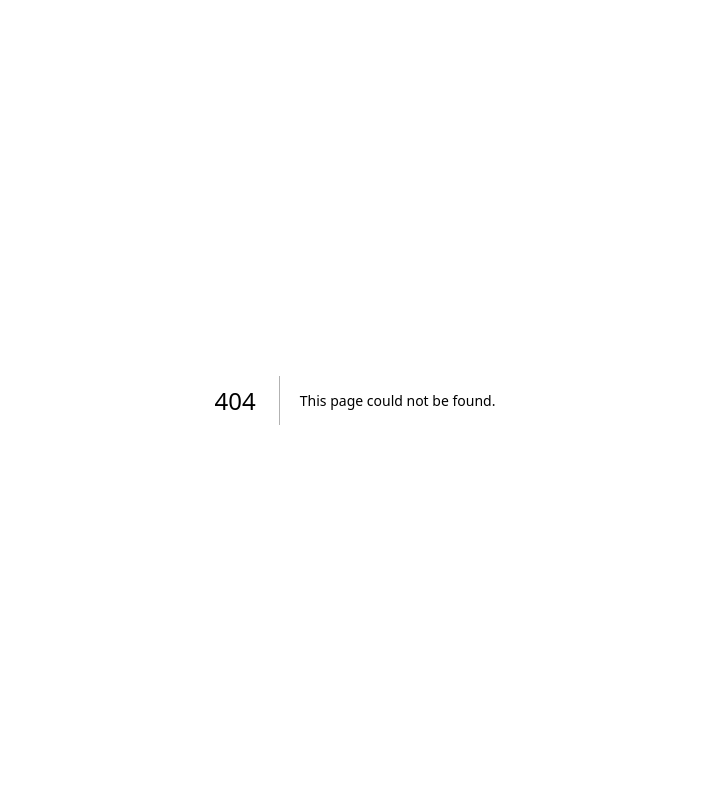
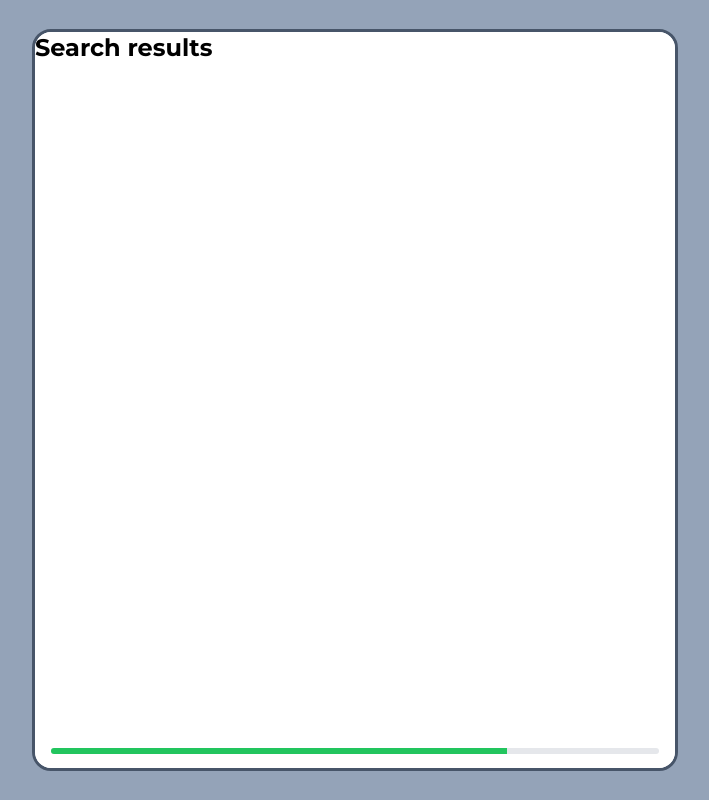
Before and after one commit to alessandrobelottidev/fairmeet, a Next.js app in the folder web-ui/: page /create-meetup/search-results in a window 1280 px wide. Before the commit this address had no page. Shown: the whole page, without its empty margins (285-994 px from the left). Built offline with nearby package versions, Linux system fonts and the light colour scheme.

Commit message:
Create meetup basic context and baseline for the creation pages. Group selection complete.

```diff
--- /dev/null
+++ b/web-ui/src/app/(protected)/create-meetup/group-selection/page.tsx
@@ -0,0 +1,72 @@
+"use client";
+
+import { useEffect, useState } from "react";
+import { useMeetupCreation } from "@/context/meetup-creation-context";
+import { IGroup } from "@fairmeet/rest-api";
+import { getCurrentUser, User } from "@/lib/auth";
+import { clientFetch } from "@/lib/client-fetch";
+import ContinueButton from "@/components/meetup-creation/ContinueButton";
+
+export default function GroupSelectionStep() {
+  const { setCurrentStep, updateMeetupData, meetupData } = useMeetupCreation();
+  const [groups, setGroups] = useState<IGroup[] | null>(null);
+  const [user, setUser] = useState<User | null>(null);
+
+  const fetchData = async () => {
+    try {
+      const userData = await getCurrentUser();
+      setUser(userData);
+
+      if (userData) {
+        const userId = userData.id;
+
+        const groups = await clientFetch<IGroup[]>(
+          `/v1/users/${userId}/groups`,
+          {
+            method: "GET",
+          }
+        );
+
+        setGroups(groups);
+      }
+    } catch (error) {
+      console.error("Error fetching user:", error);
+      setUser(null);
+    }
+  };
+
+  useEffect(() => {
+    fetchData();
+  }, []);
+
+  useEffect(() => {
+    setCurrentStep(1);
+  }, [setCurrentStep]);
+
+  return (
+    <div className="p-10">
+      <h1 className="text-2xl font-bold text-center">
+        Scegli per quale gruppo creare il ritrovo
+      </h1>
+      <form className="space-y-4 mt-4">
+        <div className="rounded-full border-2 overflow-clip">
+          <select
+            value={meetupData.groupId}
+            onChange={(e) => updateMeetupData({ groupId: e.target.value })}
+            className="block w-full bg-white p-3 border-r-8 border-r-transparent focus:outline-none"
+          >
+            <option key={-1} value="">
+              Seleziona un gruppo
+            </option>
+            {groups?.map((group, i) => (
+              <option key={i} value={group._id}>
+                {group.name}
+              </option>
+            ))}
+          </select>
+        </div>
+      </form>
+      <ContinueButton>CONTINUA</ContinueButton>
+    </div>
+  );
+}
--- /dev/null
+++ b/web-ui/src/app/(protected)/create-meetup/layout.tsx
@@ -0,0 +1,21 @@
+import { MeetupCreationProvider } from "@/context/meetup-creation-context";
+import { CreationProgress } from "@/components/meetup-creation/CreationProgress";
+
+export default function RootLayout({
+  children,
+}: {
+  children: React.ReactNode;
+}) {
+  return (
+    <MeetupCreationProvider>
+      <div className="min-h-screen relative">
+        <div className="bg-white min-h-[calc(_100vh_-_30px_)] max-h-[calc(_100vh_-_30px_)] sm:min-h-[calc(_100vh_-_92px_)] sm:max-h-[calc(_100vh_-_92px_)] overflow-y-scroll">
+          {children}
+        </div>
+        <footer className="absolute bottom-0 sm:bottom-[62px] left-0 right-0 z-50 pb-4 pt-2 bg-white">
+          <CreationProgress />
+        </footer>
+      </div>
+    </MeetupCreationProvider>
+  );
+}
--- /dev/null
+++ b/web-ui/src/app/(protected)/create-meetup/participants/page.tsx
@@ -0,0 +1,31 @@
+"use client";
+
+import { useEffect } from "react";
+import { useMeetupCreation } from "@/context/meetup-creation-context";
+
+export default function ParticipantsStep() {
+  const { setCurrentStep, updateMeetupData, meetupData } = useMeetupCreation();
+
+  useEffect(() => {
+    setCurrentStep(2);
+  }, [setCurrentStep]);
+
+  return (
+    <div>
+      <h1 className="text-2xl font-bold">Participants</h1>
+      {/* <form className="space-y-4 mt-4">
+        <div>
+          <label className="block text-sm font-medium text-gray-700">
+            Title
+          </label>
+          <input
+            type="text"
+            value={meetupData.title}
+            onChange={(e) => updateMeetupData({ title: e.target.value })}
+            className="mt-1 block w-full rounded-md border-gray-300 shadow-sm"
+          />
+        </div>
+      </form> */}
+    </div>
+  );
+}
--- /dev/null
+++ b/web-ui/src/app/(protected)/create-meetup/search-results/page.tsx
@@ -0,0 +1,31 @@
+"use client";
+
+import { useEffect } from "react";
+import { useMeetupCreation } from "@/context/meetup-creation-context";
+
+export default function GroupSelectionStep() {
+  const { setCurrentStep, updateMeetupData, meetupData } = useMeetupCreation();
+
+  useEffect(() => {
+    setCurrentStep(3);
+  }, [setCurrentStep]);
+
+  return (
+    <div>
+      <h1 className="text-2xl font-bold">Search results</h1>
+      {/* <form className="space-y-4 mt-4">
+        <div>
+          <label className="block text-sm font-medium text-gray-700">
+            Title
+          </label>
+          <input
+            type="text"
+            value={meetupData.title}
+            onChange={(e) => updateMeetupData({ title: e.target.value })}
+            className="mt-1 block w-full rounded-md border-gray-300 shadow-sm"
+          />
+        </div>
+      </form> */}
+    </div>
+  );
+}
--- /dev/null
+++ b/web-ui/src/app/(protected)/create-meetup/sucess/page.tsx
@@ -0,0 +1,31 @@
+"use client";
+
+import { useEffect } from "react";
+import { useMeetupCreation } from "@/context/meetup-creation-context";
+
+export default function GroupSelectionStep() {
+  const { setCurrentStep, updateMeetupData, meetupData } = useMeetupCreation();
+
+  useEffect(() => {
+    setCurrentStep(4);
+  }, [setCurrentStep]);
+
+  return (
+    <div className="">
+      <h1 className="text-2xl font-bold">Success</h1>
+      {/* <form className="space-y-4 mt-4">
+        <div>
+          <label className="block text-sm font-medium text-gray-700">
+            Title
+          </label>
+          <input
+            type="text"
+            value={meetupData.title}
+            onChange={(e) => updateMeetupData({ title: e.target.value })}
+            className="mt-1 block w-full rounded-md border-gray-300 shadow-sm"
+          />
+        </div>
+      </form> */}
+    </div>
+  );
+}
--- a/web-ui/src/app/(protected)/layout.tsx
+++ b/web-ui/src/app/(protected)/layout.tsx
@@ -7,7 +7,7 @@ export default async function MakeItMobileLayout({
 }) {
   return (
     <div className="bg-slate-400 sm:h-screen sm:flex sm:justify-center sm:items-center sm:py-8">
-      <div className="max-w-screen-sm h-full w-full sm:aspect-[9/19.5] sm:mx-auto sm:outline sm:outline-slate-600 sm:rounded-2xl sm:overflow-hidden sm:max-h-screen">
+      <div className="max-w-screen-sm h-full bg-gray-100 w-full sm:aspect-[9/19.5] sm:mx-auto sm:outline sm:outline-slate-600 sm:rounded-2xl sm:overflow-hidden sm:max-h-screen">
         {children}
       </div>
     </div>
--- /dev/null
+++ b/web-ui/src/components/meetup-creation/ContinueButton.tsx
@@ -0,0 +1,43 @@
+"use client";
+
+import { useMeetupCreation } from "@/context/meetup-creation-context";
+import { useRouter } from "next/navigation";
+
+interface Props {
+  callBack?: () => Promise<void>;
+  children: React.ReactNode;
+}
+
+export default function ContinueButton({ callBack, children }: Props) {
+  const { currentStep, setCurrentStep, steps, isStepComplete } =
+    useMeetupCreation();
+  const router = useRouter();
+
+  async function goToNextStep() {
+    if (currentStep + 1 > steps.length) {
+      return;
+    }
+
+    if (isStepComplete(currentStep)) {
+      router.push(steps[currentStep].path);
+      setCurrentStep(currentStep + 1);
+    } else {
+      console.log("NOT READY BOYYYY");
+    }
+  }
+
+  return (
+    <div>
+      <button
+        onClick={async () => {
+          if (callBack) {
+            await callBack();
+          }
+          await goToNextStep();
+        }}
+      >
+        {children}
+      </button>
+    </div>
+  );
+}
--- /dev/null
+++ b/web-ui/src/components/meetup-creation/CreationProgress.tsx
@@ -0,0 +1,18 @@
+"use client";
+import { useMeetupCreation } from "@/context/meetup-creation-context";
+
+export function CreationProgress() {
+  const { currentStep, steps, isStepComplete } = useMeetupCreation();
+  const percentage = (currentStep / steps.length) * 100;
+
+  return (
+    <div className="w-full px-4">
+      <div className="w-full h-1.5 bg-gray-200 rounded-full overflow-hidden">
+        <div
+          className="h-full bg-green-500 transition-all duration-500 ease-in-out"
+          style={{ width: `${percentage}%` }}
+        />
+      </div>
+    </div>
+  );
+}
--- /dev/null
+++ b/web-ui/src/context/meetup-creation-context.tsx
@@ -0,0 +1,138 @@
+"use client";
+
+import { createContext, useContext, ReactNode, useState } from "react";
+
+export interface MeetupData {
+  groupId: string;
+  title?: string;
+  description?: string;
+  date?: string;
+  location?: {
+    address?: string;
+    city?: string;
+    coordinates?: {
+      lat: number;
+      lng: number;
+    };
+  };
+  attendeeLimit?: number;
+  categories?: string[];
+  organizer?: {
+    name: string;
+    email: string;
+  };
+}
+
+interface MeetupCreationState {
+  currentStep: number;
+  steps: {
+    path: string;
+  }[];
+  meetupData: MeetupData;
+  setCurrentStep: (step: number) => void;
+  updateMeetupData: (data: Partial<MeetupData>) => void;
+  isStepComplete: (step: number) => boolean;
+  resetForm: () => void;
+}
+
+const MeetupCreationContext = createContext<MeetupCreationState | undefined>(
+  undefined
+);
+
+const INITIAL_MEETUP_DATA: MeetupData = {
+  groupId: "",
+
+  /// CLAUDE SUGGESTION
+  title: "",
+  description: "",
+  date: "",
+  location: {
+    address: "",
+    city: "",
+  },
+  attendeeLimit: 0,
+  categories: [],
+  organizer: {
+    name: "",
+    email: "",
+  },
+};
+
+const BASE_URL = "/create-meetup";
+
+const steps = [
+  {
+    path: `${BASE_URL}/group-selection`,
+  },
+  {
+    path: `${BASE_URL}/participants`,
+  },
+  {
+    path: `${BASE_URL}/search-results`,
+  },
+  {
+    path: `${BASE_URL}/success`,
+  },
+];
+
+export function MeetupCreationProvider({ children }: { children: ReactNode }) {
+  const [currentStep, setCurrentStep] = useState(1);
+  const [meetupData, setMeetupData] = useState<MeetupData>(INITIAL_MEETUP_DATA);
+
+  const updateMeetupData = (newData: Partial<MeetupData>) => {
+    setMeetupData((prev: any) => ({
+      ...prev,
+      ...newData,
+    }));
+  };
+
+  const isStepComplete = (step: number): boolean => {
+    switch (step) {
+      case 1:
+        return Boolean(meetupData.groupId && meetupData.groupId !== "");
+      case 2: // Location
+        return Boolean(
+          meetupData.location?.address && meetupData.location?.city
+        );
+      case 3: // Details
+        return Boolean(
+          meetupData.attendeeLimit && meetupData.categories?.length
+        );
+      case 4: // Review
+        return isStepComplete(1) && isStepComplete(2) && isStepComplete(3);
+      default:
+        return false;
+    }
+  };
+
+  const resetForm = () => {
+    setCurrentStep(1);
+    setMeetupData(INITIAL_MEETUP_DATA);
+  };
+
+  return (
+    <MeetupCreationContext.Provider
+      value={{
+        currentStep,
+        steps,
+        meetupData,
+        setCurrentStep,
+        updateMeetupData,
+        isStepComplete,
+        resetForm,
+      }}
+    >
+      {children}
+    </MeetupCreationContext.Provider>
+  );
+}
+
+export function useMeetupCreation() {
+  const context = useContext(MeetupCreationContext);
+  if (context === undefined) {
+    throw new Error(
+      "useMeetupCreation must be used within a MeetupCreationProvider"
+    );
+  }
+  return context;
+}
```
Also changed, not shown: web-ui/src/context/meetUpContext.ts (deleted, +0 -7 lines).
